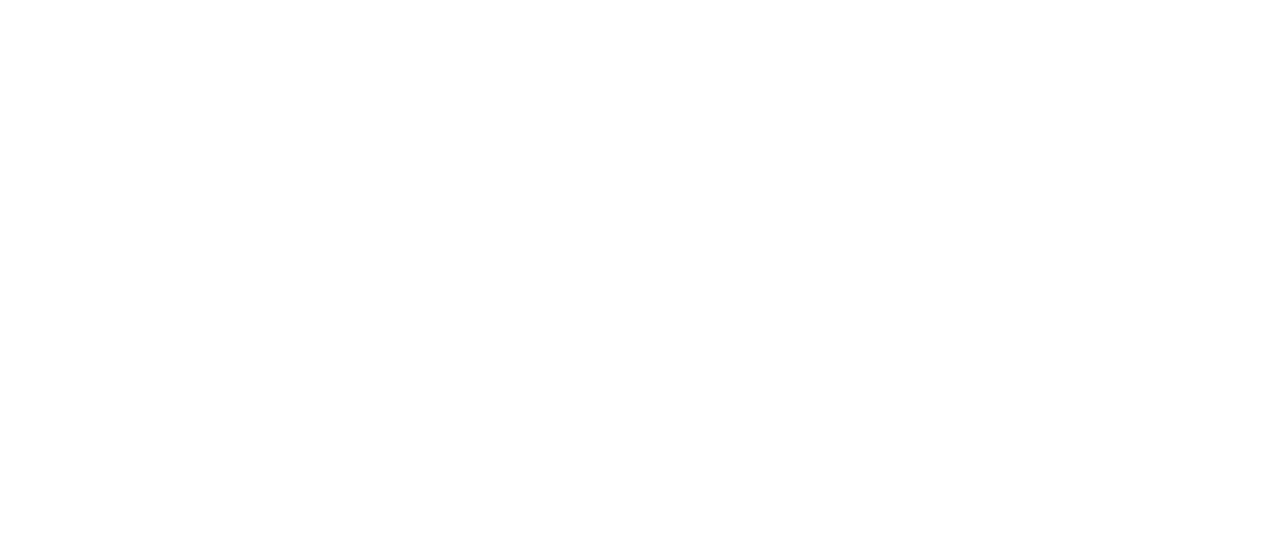
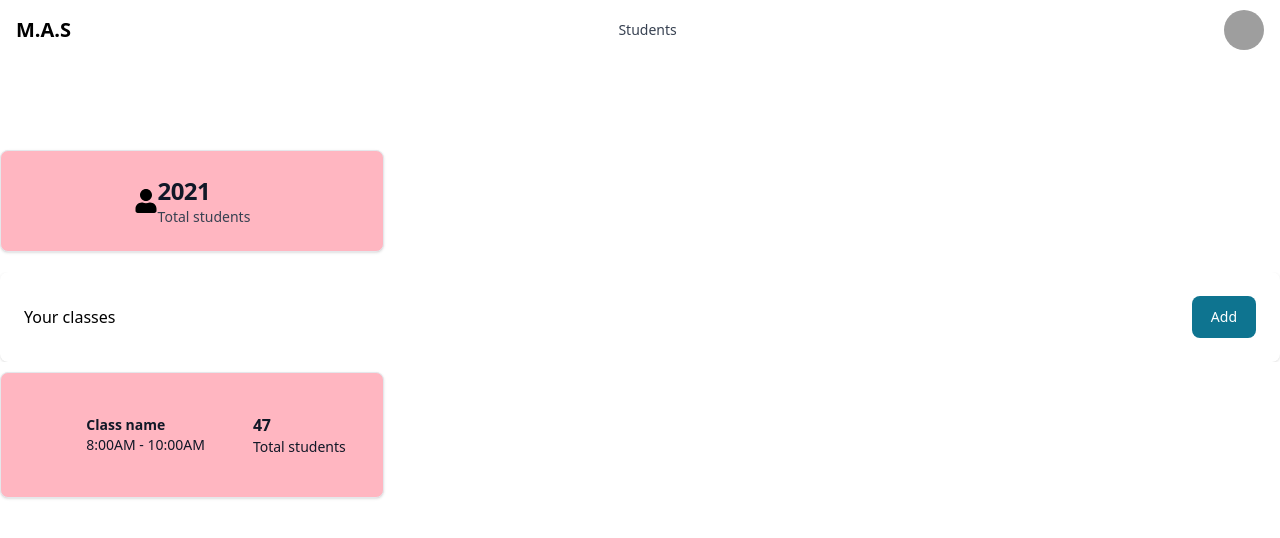
Before and after one commit to EvansManoti/attendance-fronted, a React (Create React App) app: page /teacherpage in a window 1280 px wide. Before the commit this address had no page. Shown: the top 538 px of the page. Built offline with nearby package versions, Linux system fonts and the light colour scheme; grey boxes are pictures that could not be loaded.

Commit message:
teachers , student page

```diff
--- a/src/App.js
+++ b/src/App.js
@@ -2,6 +2,8 @@
 import Login from './pages/Login';
 import AdminDashboard from './pages/AdminDashboard';
 import StudentDashboard from './pages/StudentDashboard';
+import StudentPage from './pages/StudentPage';
+import TeacherPage from './pages/TeacherPage';
 
 function App() {
   return (
@@ -10,6 +12,8 @@
         <Route path="/" element={<Login />} />
         <Route path="/admin" element={<AdminDashboard />} />
         <Route path="/student" element={<StudentDashboard />} />
+        <Route path="/studentpage" element={<StudentPage />} />
+        <Route path="/teacherpage" element={<TeacherPage />} />
       </Routes>
     </Router>
   );
--- /dev/null
+++ b/src/pages/StudentPage.js
@@ -0,0 +1,58 @@
+import { Table, Footer, Button} from 'flowbite-react';
+import Nav from '../components/Nav'
+
+function StudentPage() {
+  return (
+    <>
+    <Nav />
+     <div style={{ display: 'flex', flexDirection: 'column', alignItems: 'center', marginTop: '90px' }}>
+      <div className="overflow-x-auto" style={{ width: '100%', maxWidth: '1300px' }}>
+        <Footer container>
+          Faculties
+          <Button backgroundcolour="red" href="#">
+            Add
+          </Button>
+        </Footer>
+      </div>
+      <div className="overflow-x-auto" style={{ width: '100%', maxWidth: '1300px' }}>
+        <Table striped>
+          <Table.Head>
+            <Table.HeadCell>Id</Table.HeadCell>
+            <Table.HeadCell>First Name</Table.HeadCell>
+            <Table.HeadCell>Last Name</Table.HeadCell>
+            <Table.HeadCell>Email</Table.HeadCell>
+            <Table.HeadCell>Phone Number</Table.HeadCell>
+            <Table.HeadCell>Course</Table.HeadCell>
+            <Table.HeadCell>Edit</Table.HeadCell>
+            <Table.HeadCell>Delete</Table.HeadCell>
+          </Table.Head>
+          <Table.Body className="divide-y">
+            <Table.Row className="bg-white dark:border-gray-700 dark:bg-gray-800">
+              <Table.Cell className="whitespace-nowrap font-medium text-gray-900 dark:text-white">
+                1
+              </Table.Cell>
+              <Table.Cell>John</Table.Cell>
+              <Table.Cell>Doe</Table.Cell>
+              <Table.Cell>Email Here</Table.Cell>
+              <Table.Cell>Phone Number</Table.Cell>
+              <Table.Cell>Course</Table.Cell>
+              <Table.Cell>
+                <a href="#" className="font-medium text-cyan-600 hover:underline dark:text-cyan-500">
+                  ✏️
+                </a>
+              </Table.Cell>
+              <Table.Cell>
+                <a href="#" className="font-medium text-cyan-600 hover:underline dark:text-cyan-500">
+                  🗑️
+                </a>
+              </Table.Cell>
+            </Table.Row>
+          </Table.Body>
+        </Table>
+      </div>
+     </div>
+    </>
+  );
+}
+
+export default StudentPage;
--- /dev/null
+++ b/src/pages/TeacherPage.js
@@ -0,0 +1,62 @@
+import { Footer, Button, Card } from 'flowbite-react';
+import Nav from '../components/Nav'
+import { FaUser } from 'react-icons/fa'
+
+
+function TeacherPage(){
+    return(
+    <>
+        <Nav />
+      <Card className="w-96 l-70 bg-blue border border-gray rounded-lg shadow dark:bg-gray-800
+      dark:border-gray-700" style={{ display: 'flex', backgroundColor: 'lightpink',alignItems: 'center',
+       marginTop: '90px' }}>
+      <div style={{ display: 'flex', alignItems: 'center' }}>
+        <FaUser size={24} style={{ scrollMarginInlineStart: '8px',alignItems: 'center',display: 'flex' }} />
+        <div>
+          <h5 className="text-2xl font-bold tracking-tight text-gray-900 dark:text-white">2021</h5>
+          <p className="text-sm font-normal text-gray-700 dark:text-gray-400">Total students</p>
+        </div>
+      </div>
+    </Card>
+         <div style={{ display: 'flex', flexDirection: 'column', alignItems: 'center', marginTop: '20px' }}>
+      <div className="overflow-x-auto" style={{ width: '100%', maxWidth: '1300px' }}>
+        <Footer container>
+            Your classes
+          <Button backgroundcolour="orange" href="#">
+            Add
+          </Button>
+        </Footer>
+      </div>
+        </div>
+        <Card className="w-96 l-70 bg-blue border border-gray rounded-lg shadow dark:bg-gray-800
+      dark:border-gray-700" style={{ display: 'flex', backgroundColor: 'lightpink',alignItems: 'center',
+       marginTop: '10px' }}>
+
+      <div className="flow-root">
+        <ul className="divide-y divide-gray-200 dark:divide-gray-700">
+          <li className="py-3 sm:py-4 ">
+            <div className="flex items-center space-x-12 flex-1">
+              <div className="shrink-0">
+
+              </div>
+              <div className="min-w-1 flex-1">
+                <p className="truncate text-sm font-bold text-gray-900 dark:text-white">Class name</p>
+                <p className="truncate text-sm font-medium text-gray-900 dark:text-white">8:00AM - 10:00AM</p>
+              </div>
+              <div style={{ display: 'flex', alignItems: 'center' }}>
+
+        <div className="min-w-0 flex-1">
+          <p className="text-1xl font-bold tracking-tight text-gray-900 dark:text-white">47</p>
+          <p className="text-sm font-medium text-gray-900 dark:text-white">Total students</p>
+        </div>
+      </div>
+            </div>
+          </li>
+        </ul>
+      </div>
+    </Card>
+    </>
+    );
+}
+
+export default TeacherPage;
```
